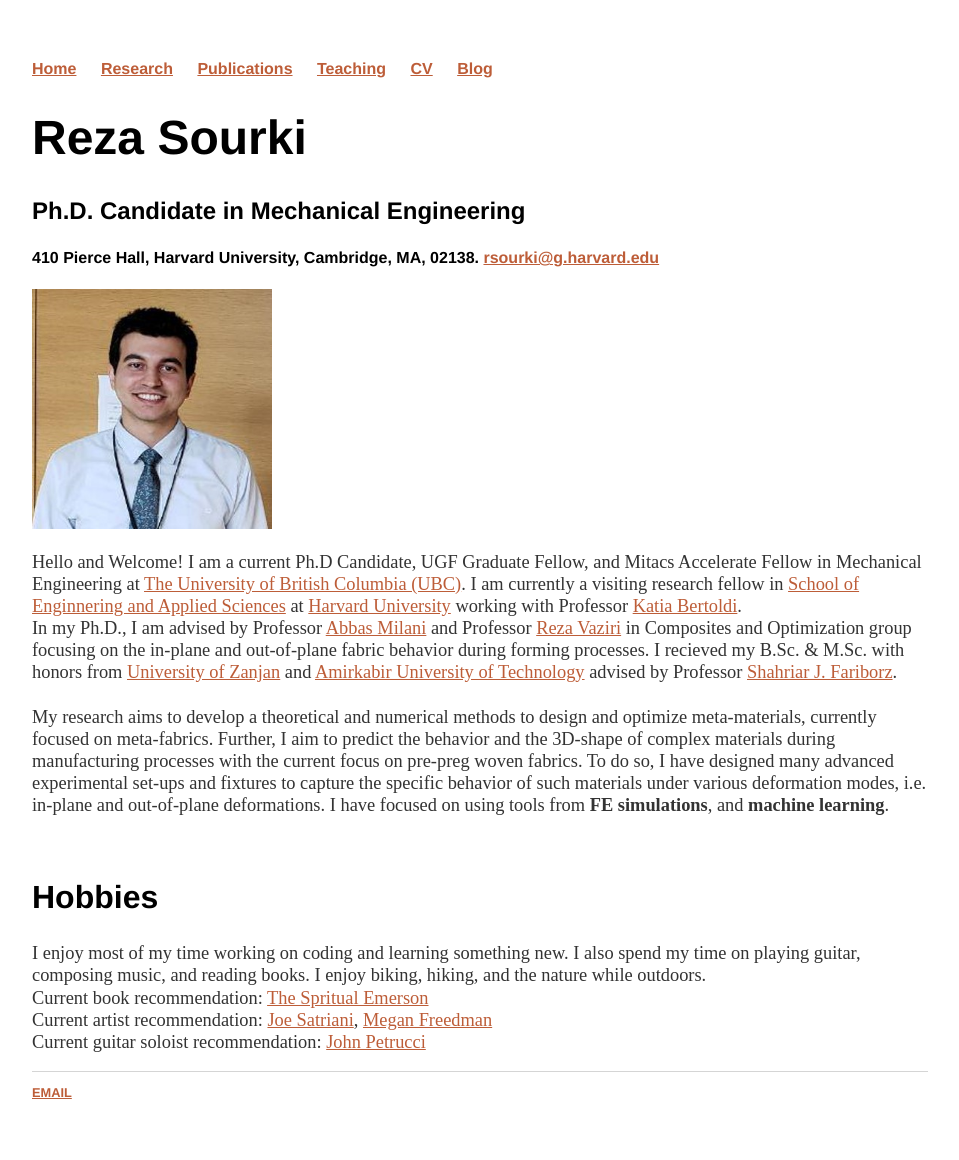
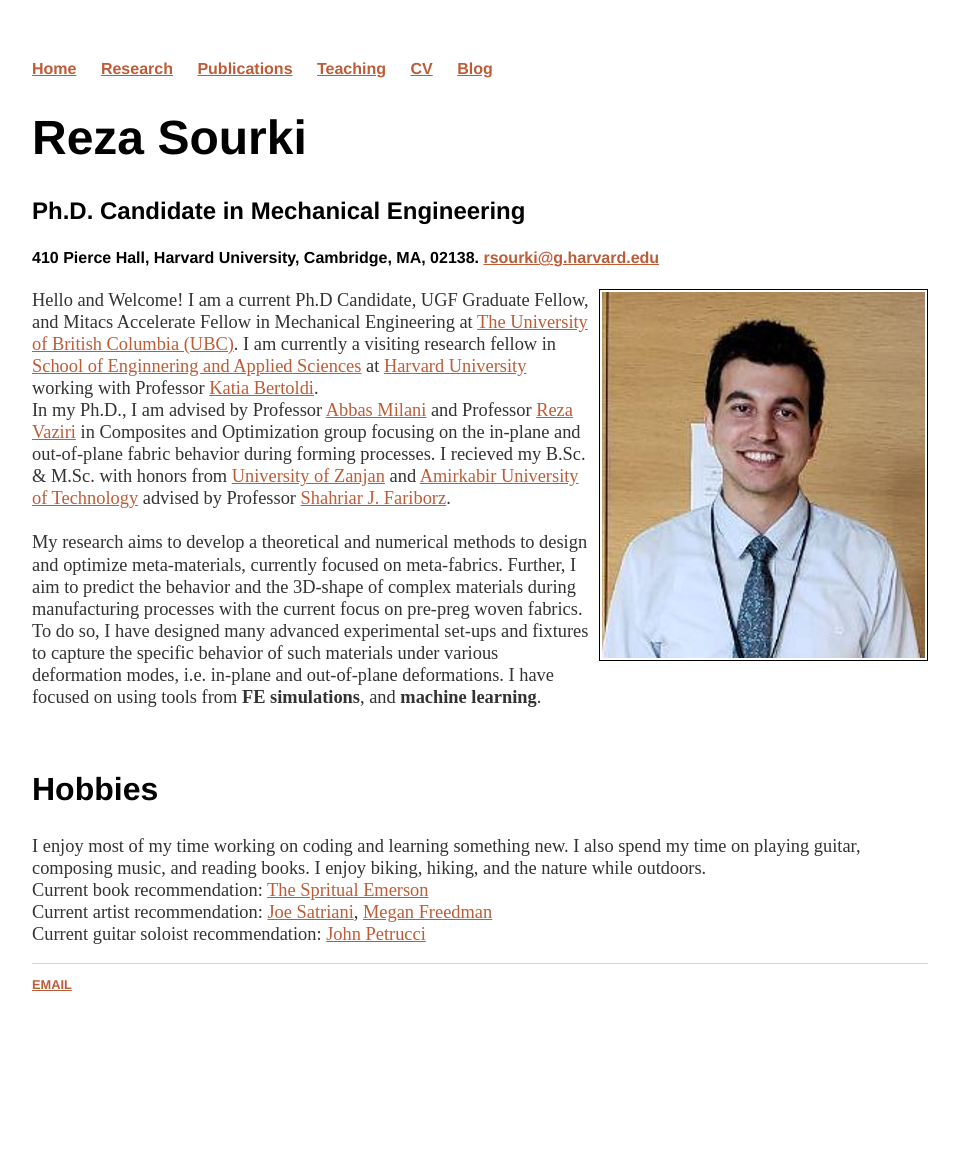
Before and after one commit to rsourki/rsourki.github.io, a Jekyll site: the page built from index.html, in a window 1280 px wide. Shown: the whole page, without its empty margins (160-1119 px from the left). Built offline with Jekyll 4.4.1, drawn with Linux system fonts in a browser that asks for light colours; after the commit the page ends 1052 px from its top, so only the background shows below that.

Commit message:
Update index.html

```diff
--- a/index.html
+++ b/index.html
@@ -15,8 +15,9 @@ title: Reza Sourki Webpage
 	<h4>410 Pierce Hall, Harvard University, Cambridge, MA, 02138.
         <a href="mailto:rsourki@g.harvard.edu">rsourki@g.harvard.edu</a>
         </h4>
-	<img src = "/img/ProfilePic.jpg" width = "240" height = "240"
-	     alt = "Reza Sourki" />
+	<img src = "/img/ProfilePic.jpg" width = "323" height = "366"
+	     alt = "Reza Sourki"
+	     class = "float-img"/>
 	<p>Hello and Welcome! I am a current Ph.D Candidate, UGF Graduate Fellow, and Mitacs Accelerate Fellow in Mechanical Engineering at <a href="https://www.ubc.ca/"> The University of British Columbia (UBC)</a>.
          I am currently a visiting research fellow in <a href="https://www.seas.harvard.edu/">School of Enginnering and Applied Sciences</a> at <a href="https://www.harvard.edu/">Harvard University</a> working with Professor <a href="https://bertoldi.seas.harvard.edu/">Katia Bertoldi</a>.
         <br>In my Ph.D., I am advised by Professor <a href="https://engineering.ok.ubc.ca/about/contact/abbas-milani/">Abbas Milani</a> and Professor <a href="https://www.civil.ubc.ca/faculty/reza-vaziri">Reza Vaziri</a> in Composites and Optimization group focusing on the in-plane and out-of-plane fabric behavior during forming processes.
```
